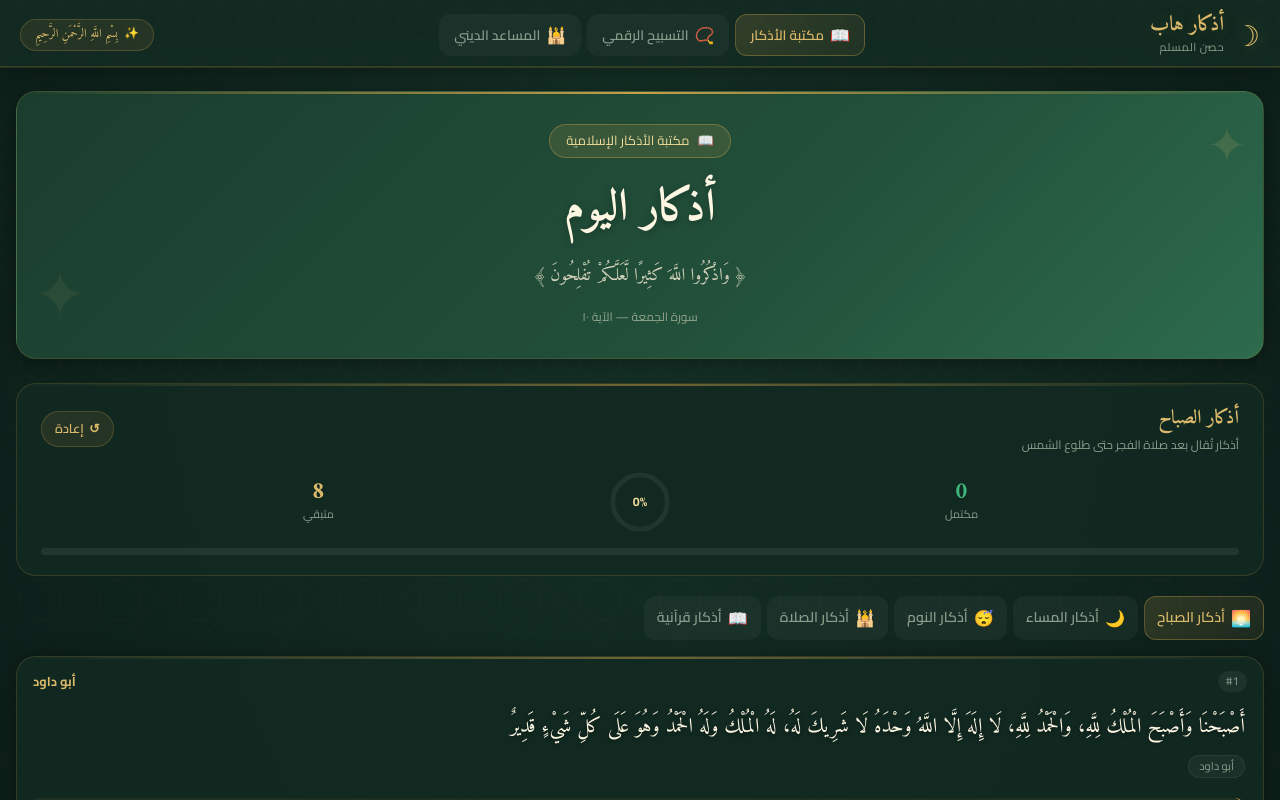
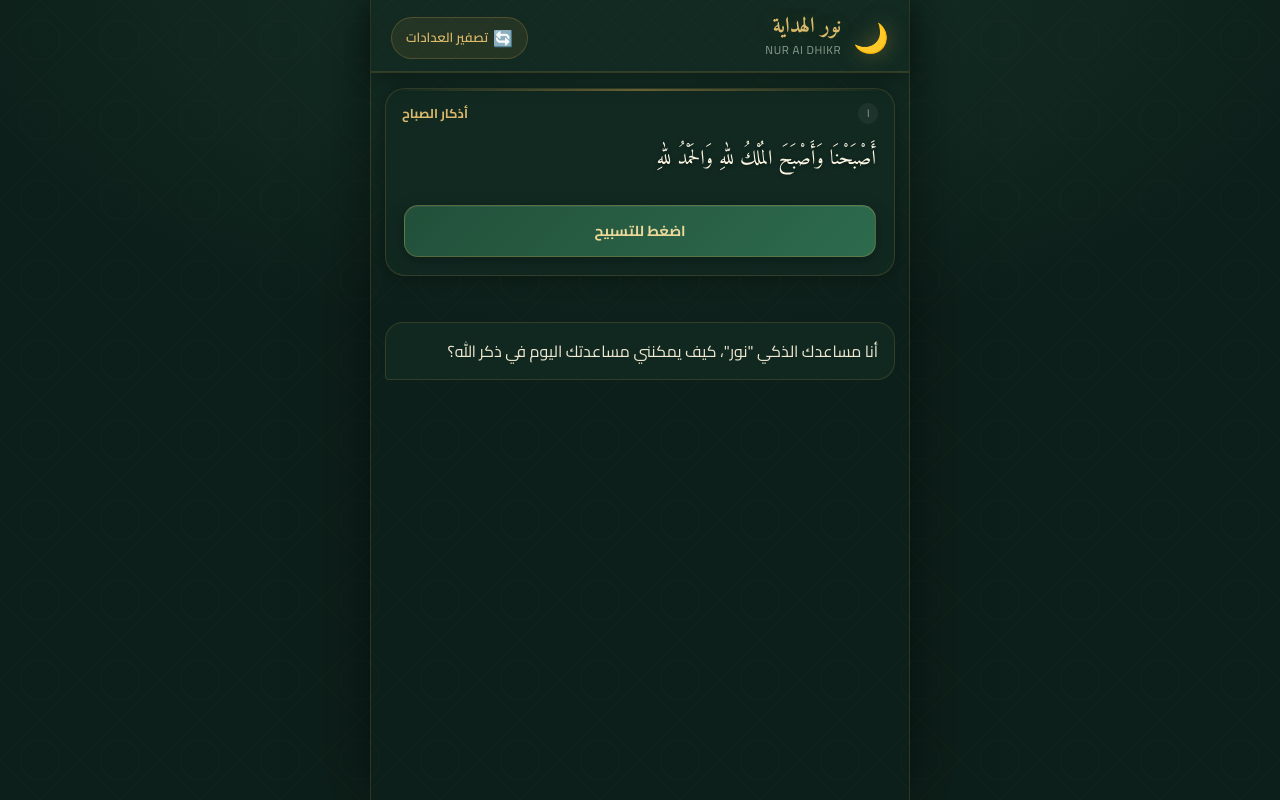
Before and after one commit to Abdalla691/Thikr, a Next.js app: page / in a window 1280 px wide. Shown: the top 800 px of the page. Built offline with nearby package versions, Linux system fonts and the light colour scheme; a web font is replaced by a local one.

Commit message:
Update page.tsx

```diff
--- a/src/app/page.tsx
+++ b/src/app/page.tsx
@@ -1,27 +1,57 @@
 import React from 'react';
-import AppLayout from '@/components/AppLayout';
-import AzkarHero from './components/AzkarHero';
-import PrayerTimesWidget from './components/PrayerTimesWidget';
-import AzkarCategoryTabs from './components/AzkarCategoryTabs';
 
-export default function AzkarLibraryPage() {
+export default function Home() {
   return (
-    <AppLayout>
-      <div style={{ maxWidth: '1400px', margin: '0 auto', padding: '24px 16px 48px' }}>
-        <AzkarHero />
-        <div style={{ marginTop: '24px', display: 'grid', gridTemplateColumns: '1fr', gap: '20px' }} className="xl:grid-cols-4-custom">
-          <div style={{ flex: 1 }}>
-            <AzkarCategoryTabs />
+    <div className="app-shell">
+      {/* الجزء العلوي - الهيدر */}
+      <header className="app-header">
+        <div className="header-bg-pattern"></div>
+        <div className="header-top">
+          <div className="header-brand">
+            <span className="brand-icon">🌙</span>
+            <div>
+              <h1 className="brand-title">نور الهداية</h1>
+              <p className="brand-sub">NUR AI DHIKR</p>
+            </div>
           </div>
-          <div style={{ minWidth: '280px', maxWidth: '340px' }} className="hidden xl:block">
-            <PrayerTimesWidget />
+          <button className="reset-all-btn">
+            <span className="reset-icon">🔄</span>
+            <span className="reset-label">تصفير العدادات</span>
+          </button>
+        </div>
+      </header>
+
+      {/* محتوى الموقع - الأذكار */}
+      <main className="cards-feed custom-scrollbar">
+
+        {/* مثال لكارت ذكر واحد - تقدر تكرره */}
+        <div className="dhikr-card">
+          <div className="card-header">
+            <span className="card-index">١</span>
+            <span className="card-title-tag">أذكار الصباح</span>
+          </div>
+          <div className="card-body">
+            <p className="card-arabic">أَصْبَحْنَا وَأَصْبَحَ المُلْكُ للهِ وَالحَمْدُ للهِ</p>
+          </div>
+          <div className="card-footer">
+            <button className="tap-btn">
+              <span className="tap-btn-label">اضغط للتسبيح</span>
+            </button>
           </div>
         </div>
-        {/* Mobile prayer widget */}
-        <div style={{ marginTop: '20px' }} className="xl:hidden">
-          <PrayerTimesWidget />
+
+        {/* قسم الدردشة مع الذكاء الاصطناعي */}
+        <div className="chat-bubble-ai mt-8 p-4">
+          <p>أنا مساعدك الذكي "نور"، كيف يمكنني مساعدتك اليوم في ذكر الله؟</p>
         </div>
+
+      </main>
+
+      {/* إشعار النجاح */}
+      <div className="toast">
+        <span className="toast-icon">✨</span>
+        تمت القراءة بنجاح
       </div>
-    </AppLayout>
+    </div>
   );
 }
```
